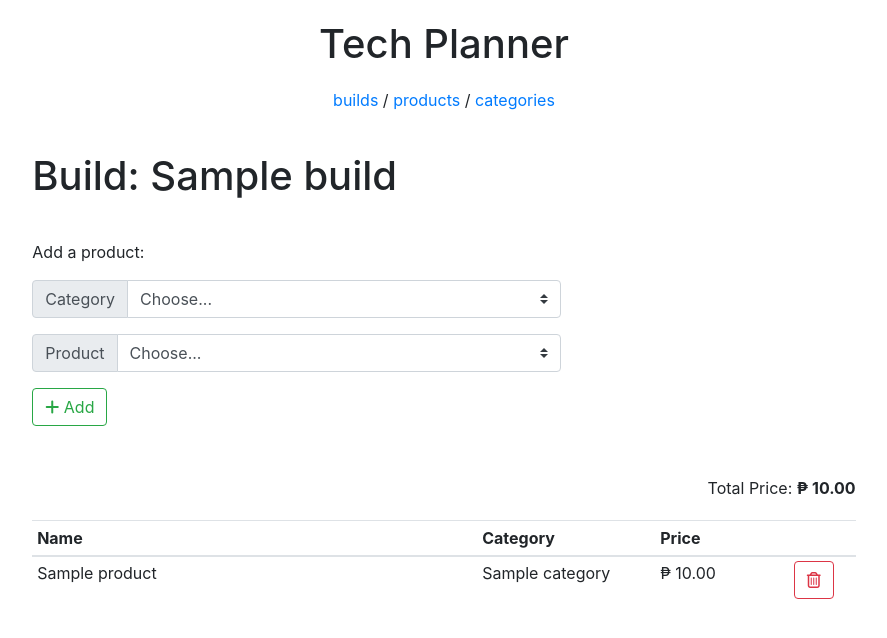
After one commit to ryanarnold/tech-planner, a Django app: page /build-edit/1/ in a window 1280 px wide. The commit adds this page. Shown: the top 638 px of the page, without its empty margins (196-1083 px from the left). Run offline with Django 3.2, Linux system fonts and the light colour scheme; tables that the repository leaves empty hold one stand-in row (values such as "Sample post"); some libraries are stand-ins or nearby versions.

Commit message:
Add functionality for editing a build

```diff
--- a/tech_planner/config/urls.py
+++ b/tech_planner/config/urls.py
@@ -22,8 +22,11 @@ urlpatterns = [
     path('', views.index, name='index'),
     path('builds/', views.builds, name='builds'),
     path('build-delete/<int:build_id>/', views.build_delete, name='build_delete'),
+    path('build-product-delete/<int:build_id>/<int:product_id>/', views.build_product_delete, name='build_product_delete'),
+    path('build-edit/<int:build_id>/', views.build_edit, name='build_edit'),
     path('categories/', views.categories, name='categories'),
     path('category-delete/<int:category_id>/', views.category_delete, name='category_delete'),
     path('products/', views.products, name='products'),
     path('product-delete/<int:product_id>/', views.product_delete, name='product_delete'),
+    path('get-products-using-category/<int:category_id>/', views.get_products, name='get-products'),
 ]
--- /dev/null
+++ b/tech_planner/static/css/build_edit.css
@@ -0,0 +1,8 @@
+
+#total-price {
+    text-align: right;
+}
+
+#total-price span {
+    font-weight: bold;
+}
--- /dev/null
+++ b/tech_planner/static/js/build_edit.js
@@ -0,0 +1,24 @@
+
+// Variables
+var categorySelected;
+
+// Selectors
+var $inputCategory = $("#input-category");
+var $inputProduct = $("#input-product");
+
+$inputCategory.change(function(event) {
+    categorySelected = $inputCategory.val();
+
+    $.ajax({
+        url: "/get-products-using-category/" + categorySelected + "/",
+        success: function(result) {
+            $inputProduct.html("<option selected>Choose...</option>");
+            $.each(result, function(index, item) {
+                var id = item.id;
+                var name = item.name;
+
+                $inputProduct.append("<option value=\"" + id + "\">" + item.name + "</option>");
+            });
+        }
+    });
+});
--- a/tech_planner/tech_planner/views.py
+++ b/tech_planner/tech_planner/views.py
@@ -1,5 +1,5 @@
 from django.shortcuts import render
-from django.http import HttpResponseRedirect
+from django.http import HttpResponseRedirect, JsonResponse
 from django.shortcuts import render
 from django.urls import reverse
 
@@ -10,11 +10,13 @@ HTTP_POST = 'POST'
 
 # URLs
 BUILDS_URL = 'builds'
+BUILD_EDIT_URL = 'build_edit'
 CATEGORIES_URL = 'categories'
 PRODUCTS_URL = 'products'
 
 # Templates
 BUILDS_HTML = 'builds.html'
+BUILD_EDIT_HTML = 'build_edit.html'
 PRODUCTS_HTML = 'products.html'
 CATEGORIES_HTML = 'categories.html'
 
@@ -39,6 +41,52 @@ def builds(request):
     }
 
     return render(request, BUILDS_HTML, context)
+
+
+def build_edit(request, build_id):
+    build = Build.objects.get(id=build_id)
+
+    if request.method == HTTP_POST:
+        product = Product.objects.get(id=request.POST.get('product'))
+
+        BuildProduct.objects.create(
+            build=build,
+            product=product,
+            status_code='TO-BUY'
+        )
+
+        return HttpResponseRedirect(reverse(BUILD_EDIT_URL, args=(build_id,)))
+
+    categories = Category.objects.order_by('name')
+    products = Product.objects.order_by('name')
+    build_products = BuildProduct.objects.filter(build=build)
+
+    # Get total price
+    total_price = sum([x.product.price for x in build_products])
+    total_price = '{:,.2f}'.format(total_price)
+
+    context = {
+        'build': build,
+        'categories': categories,
+        'products': products,
+        'build_products': build_products,
+        'total_price': total_price
+    }
+
+    # Format prices
+    for product in build_products:
+        product.product.price = '{:,.2f}'.format(product.product.price)
+
+
+    return render(request, BUILD_EDIT_HTML, context)
+
+
+def build_product_delete(request, build_id, product_id):
+    build = Build.objects.get(id=build_id)
+    product = Product.objects.get(id=product_id)
+
+    BuildProduct.objects.get(build=build, product=product).delete()
+    return HttpResponseRedirect(reverse(BUILD_EDIT_URL, args=(build_id,)))
 
 
 def build_delete(request, build_id):
@@ -103,3 +151,12 @@ def categories(request):
 def category_delete(request, category_id):
     Category.objects.filter(id=category_id).delete()
     return HttpResponseRedirect(reverse(CATEGORIES_URL))
+
+
+def get_products(request, category_id):
+    category = Category.objects.get(id=category_id)
+    products = Product.objects.filter(category=category).order_by('name')
+
+    products_json = [{'id': product.id, 'name': product.name} for product in products]
+
+    return JsonResponse(products_json, safe=False)
--- a/tech_planner/templates/base.html
+++ b/tech_planner/templates/base.html
@@ -14,7 +14,6 @@
 
     <link rel="stylesheet" href="https://cdnjs.cloudflare.com/ajax/libs/animate.css/3.5.2/animate.min.css">
     <link rel="stylesheet" href="{{ static('css/base.css') }}" >
-    <link rel="stylesheet" href="{{ static('css/navbar.css') }}" >
     {% block styles %}{% endblock %}
 
     <!-- Font Awesome -->
--- /dev/null
+++ b/tech_planner/templates/build_edit.html
@@ -0,0 +1,80 @@
+{% extends "base.html" %}
+
+{% block styles %}
+    <link rel="stylesheet" href="{{ static('css/products.css') }}" >
+    <link rel="stylesheet" href="{{ static('css/build_edit.css') }}" >
+{% endblock styles %}
+
+{% block content %}
+
+    <h1>Build: {{ build.name }}</h1>
+
+    <p>Add a product:</p>
+
+    <div class="row">
+        <div class="col-md-8">
+            <form action="{{ url('build_edit', args=(build.id,))}}" method="POST">
+                <input type="hidden" name="csrfmiddlewaretoken" value="{{ csrf_token }}">
+
+                <div class="form-group">
+                    <div class="input-group">
+                        <div class="input-group-prepend">
+                            <label class="input-group-text" for="input-category">Category</label>
+                        </div>
+                        <select class="custom-select" id="input-category" name="category">
+                            <option selected>Choose...</option>
+                            {% for category in categories %}
+                                <option value="{{ category.id }}">{{ category.name }}</option>
+                            {% endfor %}
+                        </select>
+                    </div>
+                </div>
+
+                <div class="form-group" id="form-text-box">
+                    <div class="input-group">
+                        <div class="input-group-prepend">
+                            <label class="input-group-text" for="input-product">Product</label>
+                        </div>
+                        <select class="custom-select" id="input-product" name="product">
+                            <option selected>Choose...</option>
+                        </select>
+                    </div>
+                </div>
+
+                <button type="submit" class="btn btn-outline-success"><i class="fas fa-plus"></i> Add</button>
+            </form>
+        </div>
+        <div class="col-md-4"></div>
+    </div>
+
+    <p id="total-price">Total Price: <span>&#8369; {{ total_price }}</span></p>
+
+    <table class="table table-hover table-sm">
+        <thead>
+            <tr>
+            <th scope="col" id="col-name">Name</th>
+            <th scope="col" id="col-category">Category</th>
+            <th scope="col" id="col-price">Price</th>
+            <th scope="col" id="col-delete"></th>
+            </tr>
+        </thead>
+        <tbody>
+            {% for product in build_products %}
+                <tr>
+                    <td>{{ product.product.name }}</td>
+                    <td>{{ product.product.category.name }}</td>
+                    <td>&#8369; {{ product.product.price }}</td>
+                    <td>
+                        <a href="{{ url('build_product_delete', args=(build.id, product.product.id)) }}" class="btn btn-outline-danger" role="button" aria-pressed="true"><i class="far fa-trash-alt"></i></a>
+                    </td>
+                </tr>
+
+            {% endfor %}
+        </tbody>
+    </table>
+
+{% endblock %}
+
+{% block scripts %}
+    <script src="{{ static('js/build_edit.js') }}"></script>
+{% endblock %}
--- a/tech_planner/templates/builds.html
+++ b/tech_planner/templates/builds.html
@@ -42,7 +42,9 @@
                 <tbody>
                     {% for build in builds %}
                         <tr>
-                            <td>{{ build.name }}</td>
+                            <td>
+                                <a href="{{ url('build_edit', args=(build.id,)) }}">{{ build.name }}</a>
+                            </td>
                             <td>
                                 <a href="{{ url('build_delete', args=(build.id,)) }}" class="btn btn-outline-danger" role="button" aria-pressed="true"><i class="far fa-trash-alt"></i></a>
                             </td>
```
